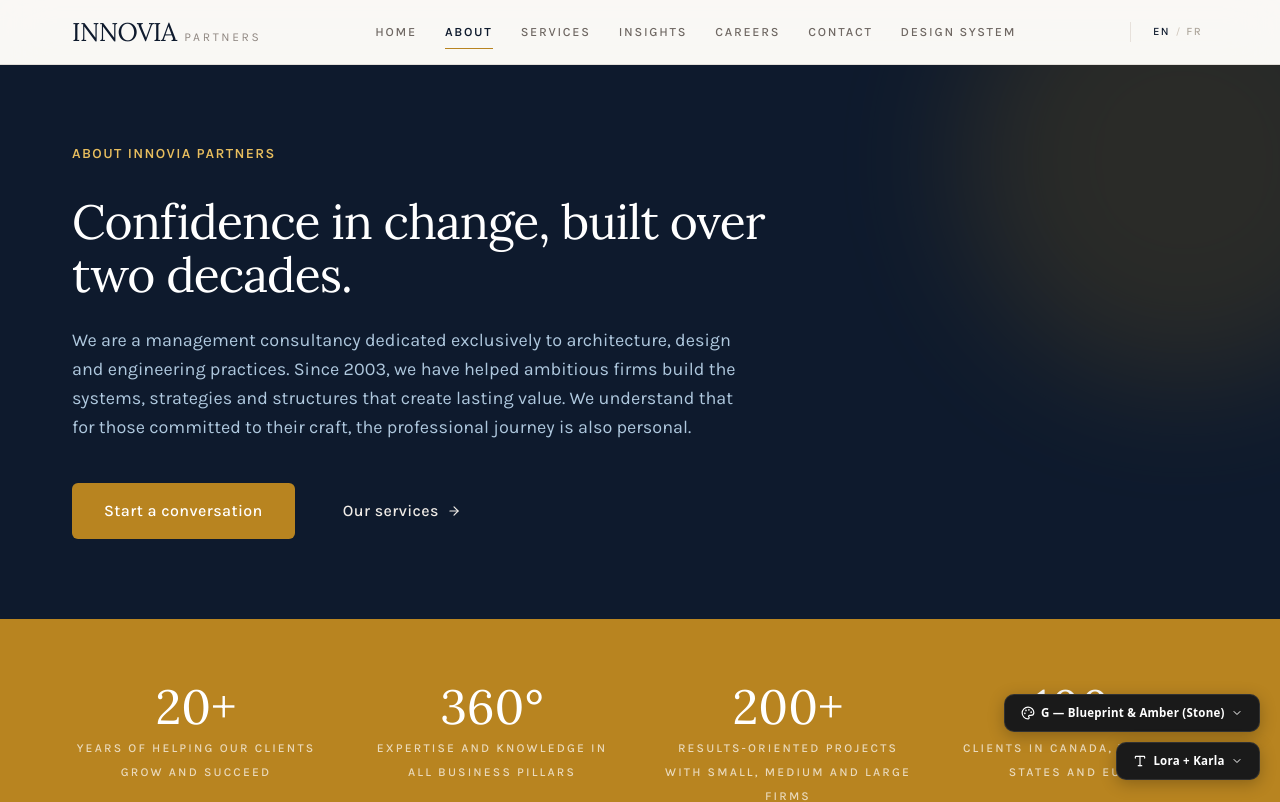
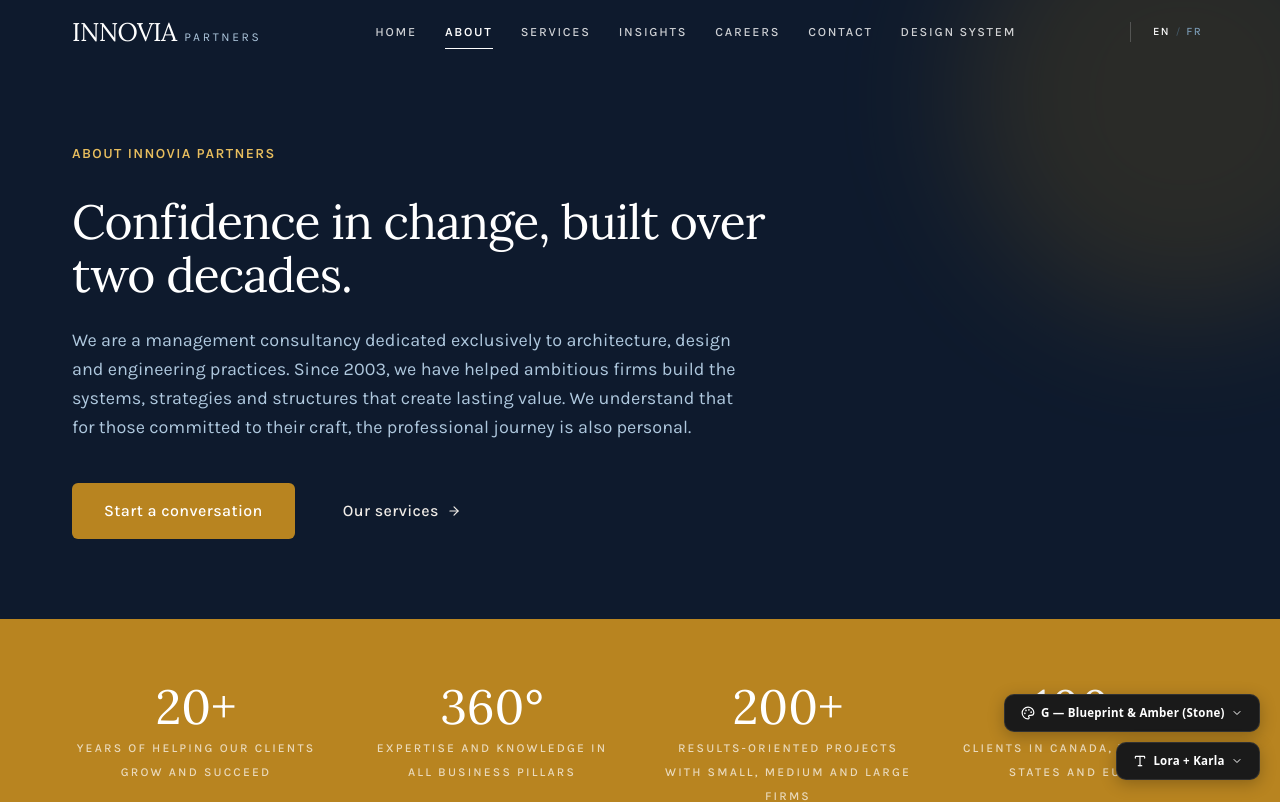
Before and after one commit to Shavss/innovia-website, a Next.js app: page /about in a window 1280 px wide. Shown: the top 802 px of the page. Built offline with nearby package versions, Linux system fonts and the light colour scheme.

Commit message:
navbar update

```diff
--- a/src/app/about/page.js
+++ b/src/app/about/page.js
@@ -43,7 +43,11 @@
   return (
     <main>
       {/* Hero */}
-      <SectionWrapper background="dark" as="section" className="relative overflow-hidden">
+      <SectionWrapper
+        background="dark"
+        as="section"
+        className="relative overflow-hidden pt-[var(--header-height)]"
+      >
         <div
           aria-hidden="true"
           className="absolute -top-32 -right-32 w-[28rem] h-[28rem] rounded-full blur-3xl opacity-20 bg-accent-700 pointer-events-none"
--- a/src/app/approach/page.js
+++ b/src/app/approach/page.js
@@ -59,7 +59,7 @@
       <SectionWrapper
         background="dark"
         as="section"
-        className="relative overflow-hidden"
+        className="relative overflow-hidden pt-[var(--header-height)]"
       >
         <div
           aria-hidden="true"
--- a/src/app/careers/page.js
+++ b/src/app/careers/page.js
@@ -35,7 +35,11 @@
   return (
     <main>
       {/* Hero */}
-      <SectionWrapper background="dark" as="section" className="relative overflow-hidden">
+      <SectionWrapper
+        background="dark"
+        as="section"
+        className="relative overflow-hidden pt-[var(--header-height)]"
+      >
         <div
           aria-hidden="true"
           className="absolute -top-32 -right-32 w-[28rem] h-[28rem] rounded-full blur-3xl opacity-20 bg-accent-700 pointer-events-none"
--- a/src/app/globals.css
+++ b/src/app/globals.css
@@ -124,12 +124,16 @@
   /* Spacing */
   --section-y: 3rem;
   --container-x: 1.25rem;
+
+  /* Header — fixed nav height. Keep in sync with Header.js (h-14 / md:h-16). */
+  --header-height: 56px;
 }
 
 @media (min-width: 768px) {
   :root {
     --section-y: 5rem;
     --container-x: 2rem;
+    --header-height: 64px;
   }
 }
 
--- a/src/app/insights/page.js
+++ b/src/app/insights/page.js
@@ -28,7 +28,11 @@
   return (
     <main>
       {/* Header */}
-      <SectionWrapper background="dark" as="section" className="relative overflow-hidden">
+      <SectionWrapper
+        background="dark"
+        as="section"
+        className="relative overflow-hidden pt-[var(--header-height)]"
+      >
         <div
           aria-hidden="true"
           className="absolute -top-32 -right-32 w-[28rem] h-[28rem] rounded-full blur-3xl opacity-20 bg-accent-700 pointer-events-none"
--- a/src/components/layout/Header.js
+++ b/src/components/layout/Header.js
@@ -6,6 +6,7 @@
 import { Menu } from 'lucide-react';
 import Navigation from './navigation';
 import MobileMenu from './mobile-menu';
+import { isDarkHeroRoute } from '@/lib/darkHeroRoutes';
 
 export function Logo({ onDark = false, className = '' }) {
   const main = onDark ? 'text-white' : 'text-primary-900';
@@ -71,7 +72,7 @@
   const ticking = useRef(false);
 
   useEffect(() => {
-    const THRESHOLD = 10;
+    const THRESHOLD = 2;
     const mql = window.matchMedia('(min-width: 768px)');
 
     const update = () => {
@@ -123,7 +124,7 @@
     };
   }, [menuOpen]);
 
-  const overHero = pathname === '/' && !scrolled;
+  const overHero = isDarkHeroRoute(pathname) && !scrolled;
 
   const headerBg = overHero
     ? 'bg-transparent backdrop-blur-0 border-transparent'
--- a/src/components/layout/MainShell.js
+++ b/src/components/layout/MainShell.js
@@ -1,11 +1,11 @@
 'use client';
 
 import { usePathname } from 'next/navigation';
+import { isDarkHeroRoute } from '@/lib/darkHeroRoutes';
 
 export default function MainShell({ children }) {
   const pathname = usePathname();
-  const isHome = pathname === '/';
-  const padding = isHome ? '' : 'pt-14 md:pt-16';
+  const padding = isDarkHeroRoute(pathname) ? '' : 'pt-14 md:pt-16';
 
   return (
     <main
--- /dev/null
+++ b/src/lib/darkHeroRoutes.js
@@ -0,0 +1,17 @@
+const DARK_HERO_ROUTES = new Set([
+  '/',
+  '/about',
+  '/services',
+  '/services/strategy',
+  '/services/technology',
+  '/services/people-processes',
+  '/insights',
+  '/careers',
+  '/approach',
+]);
+
+export function isDarkHeroRoute(pathname) {
+  return DARK_HERO_ROUTES.has(pathname);
+}
+
+export default DARK_HERO_ROUTES;
```
